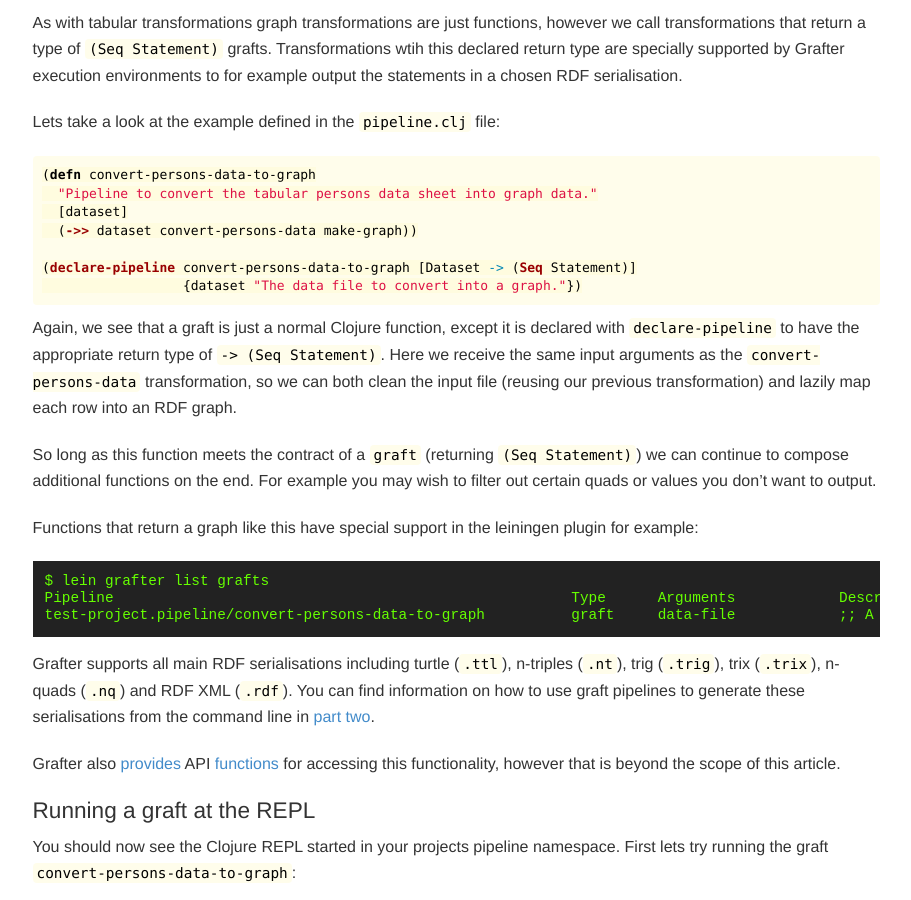
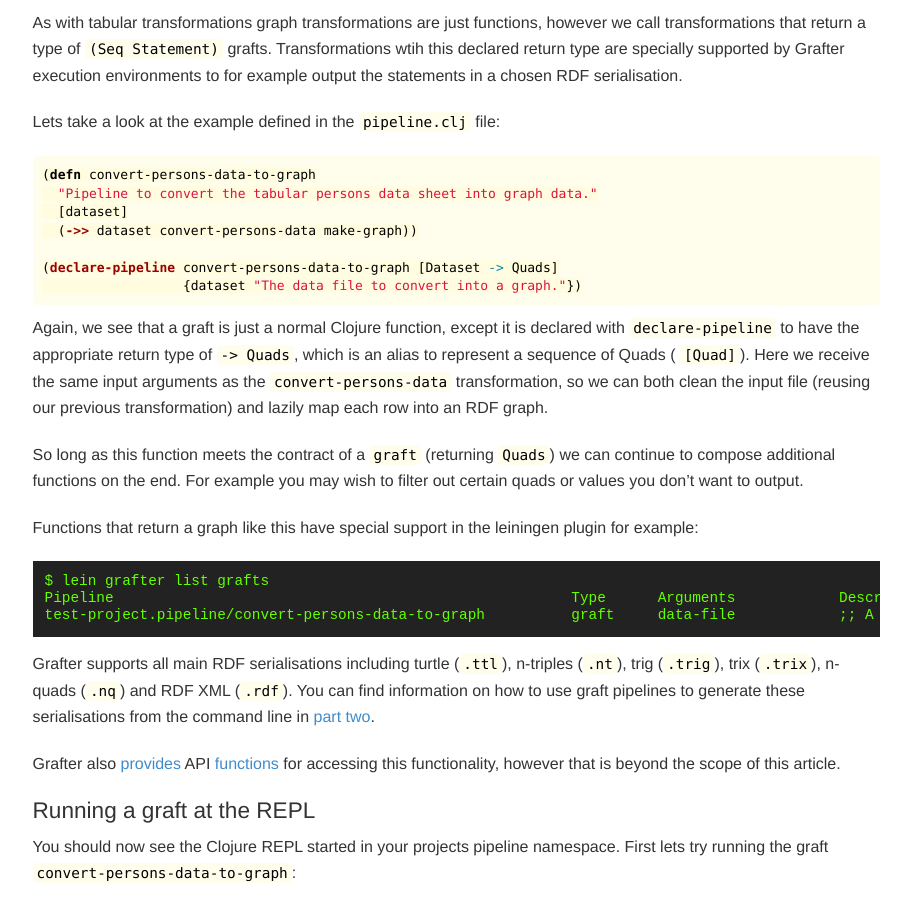
Before and after one commit to Swirrl/grafter-docs, a Jekyll site: the page built from _getting-started/040-understanding-grafts.md, in a window 1280 px wide and 900 px high, scrolled down 2582 px. Shown: the whole window, without its empty margins (330-1241 px from the left). Built offline with Jekyll 4.4.1, drawn with Linux system fonts in a browser that asks for light colours.

Commit message:
Update docs to use new Quads return type instead of (Seq Statement)

```diff
--- a/_getting-started/040-understanding-grafts.md
+++ b/_getting-started/040-understanding-grafts.md
@@ -157,19 +157,20 @@ Lets take a look at the example defined in the `pipeline.clj` file:
   [dataset]
   (->> dataset convert-persons-data make-graph))
 
-(declare-pipeline convert-persons-data-to-graph [Dataset -> (Seq Statement)]
+(declare-pipeline convert-persons-data-to-graph [Dataset -> Quads]
                   {dataset "The data file to convert into a graph."})
 {% endhighlight %}
 
 Again, we see that a graft is just a normal Clojure function, except
 it is declared with `declare-pipeline` to have the appropriate return
-type of `-> (Seq Statement)`.  Here we receive the same input
-arguments as the `convert-persons-data` transformation, so we can both
-clean the input file (reusing our previous transformation) and lazily
-map each row into an RDF graph.
+type of `-> Quads`, which is an alias to represent a sequence of Quads
+( `[Quad]`).  Here we receive the same input arguments as the
+`convert-persons-data` transformation, so we can both clean the input
+file (reusing our previous transformation) and lazily map each row
+into an RDF graph.
 
 So long as this function meets the contract of a `graft` (returning
-`(Seq Statement)`) we can continue to compose additional functions on
+`Quads`) we can continue to compose additional functions on
 the end.  For example you may wish to filter out certain quads or
 values you don't want to output.
 
```
Also changed, not shown: _getting-started/030-understanding-pipes.md (+1 -1 lines).
